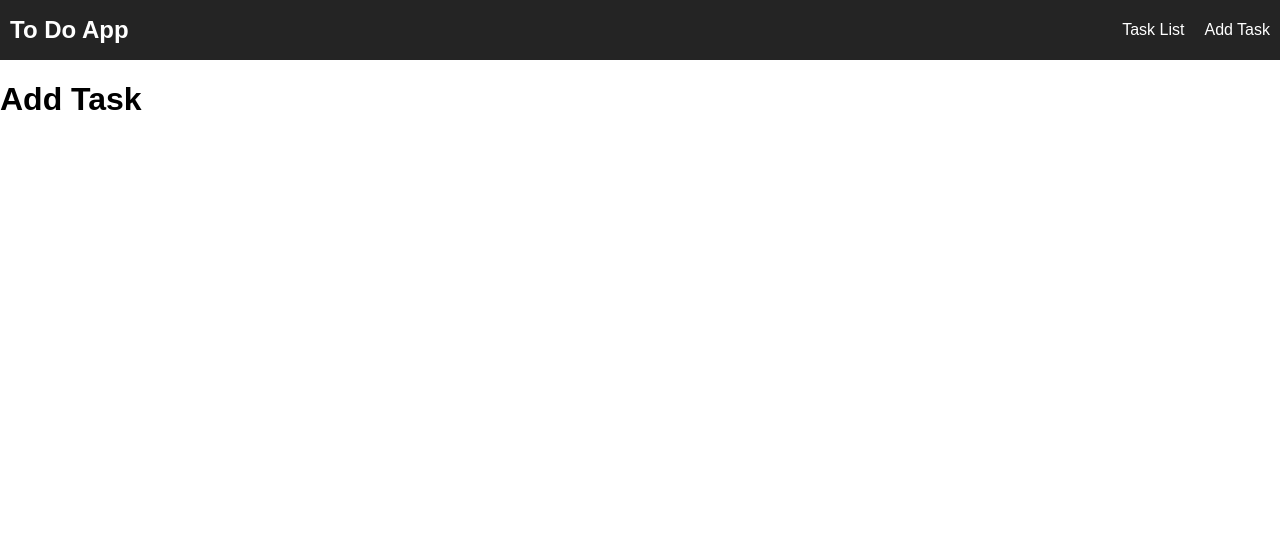
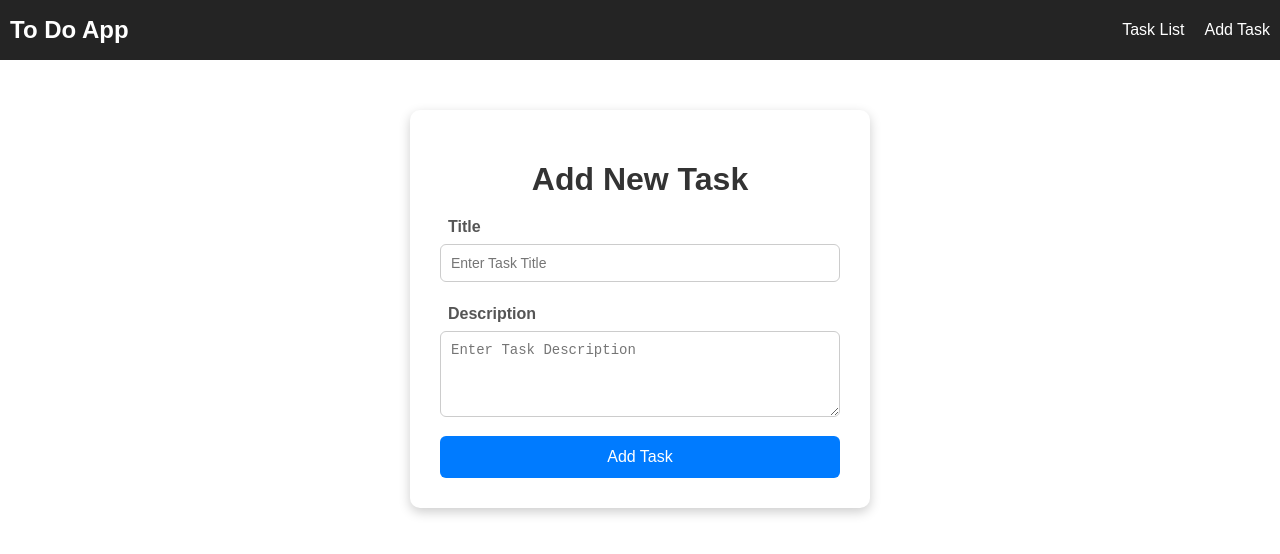
Before and after one commit to vivek2991/MERN-ToDo-List-Project, a React app in the folder frontend/: page /add in a window 1280 px wide. Shown: the top 554 px of the page. Built offline with nearby package versions, Linux system fonts and the light colour scheme; the HTML template or start-up script is replaced by a standard one.

Commit message:
#4 – Make UI for add new Task | Full Stack Project Series

```diff
--- a/frontend/src/App.jsx
+++ b/frontend/src/App.jsx
@@ -2,6 +2,7 @@ import { useState } from 'react'
 import './style/App.css'
 import NavBar from './components/NavBar'
 import { Route, Routes } from 'react-router-dom'
+import AddTask from './components/AddTask'
 
 function App() {
   const [count, setCount] = useState(0)
@@ -11,7 +12,7 @@ function App() {
       <NavBar />
       <Routes>
         <Route path='/' element={<h1>Task List</h1>} />
-        <Route path='/add' element={<h1>Add Task</h1>} />
+        <Route path='/add' element={<AddTask />}/>
       </Routes>
     </>
   )
--- /dev/null
+++ b/frontend/src/components/AddTask.jsx
@@ -0,0 +1,18 @@
+import '../style/addtask.css'
+
+export default function AddTask(){
+    return(
+        <>
+            <div className="container">
+                <h1>Add New Task</h1>
+                <form action="" method="post">
+                    <label htmlFor="">Title</label>
+                    <input type="text" name="title" placeholder="Enter Task Title"/>
+                    <label htmlFor="">Description</label>
+                    <textarea rows={4} name="description" placeholder="Enter Task Description"></textarea>
+                    <button className="submit">Add Task</button>
+                </form>
+            </div>
+        </>
+    )
+}
--- /dev/null
+++ b/frontend/src/style/addtask.css
@@ -0,0 +1,46 @@
+.container{
+    max-width: 400px;
+    margin: 50px auto;
+    padding: 30px;
+    border-radius: 10px;
+    background-color: #fff;
+    box-shadow: 0 4px 12px rgb(0, 0, 0, 0.2);
+}
+
+label{
+    font-weight: 600;
+    display: block;
+    color: #555;
+    margin: 8px;
+}
+
+h1{
+    text-align: center;
+    margin-bottom: 20px;
+    color: #333;
+}
+
+input, textarea {
+    width: 100%;
+    padding: 10px;
+    margin-bottom: 15px;
+    border: 1px solid #ccc;
+    border-radius: 6px;
+    font-size: 14px;
+    box-sizing: border-box;
+}
+
+button{
+    width: 100%;
+    padding: 12px;
+    background-color: #007bff;
+    color: #fff;
+    border: none;
+    border-radius: 6px;
+    cursor: pointer;
+    font-size: 16px;
+}
+
+button:hover{
+    background-color: blue;
+}
```
